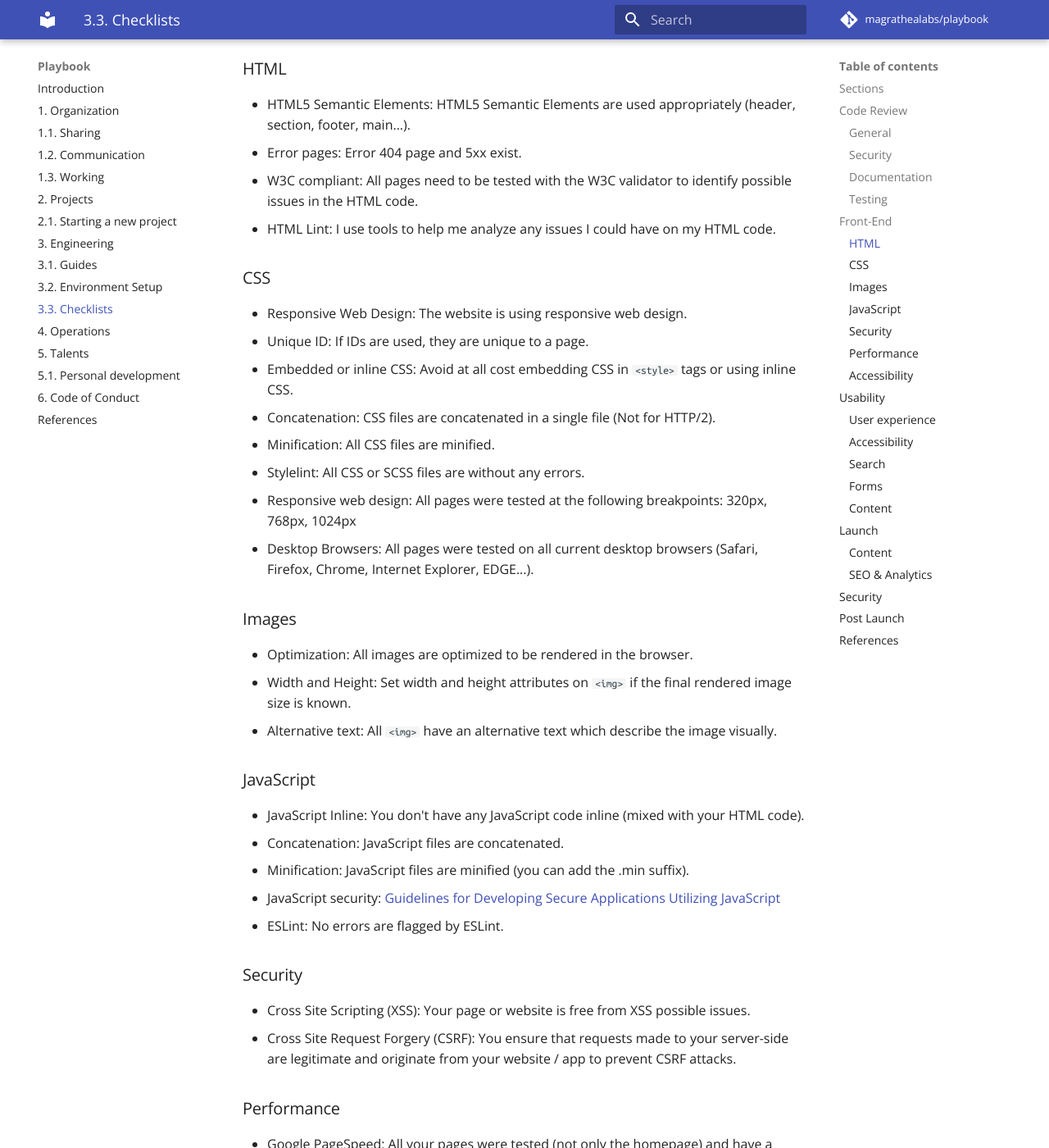
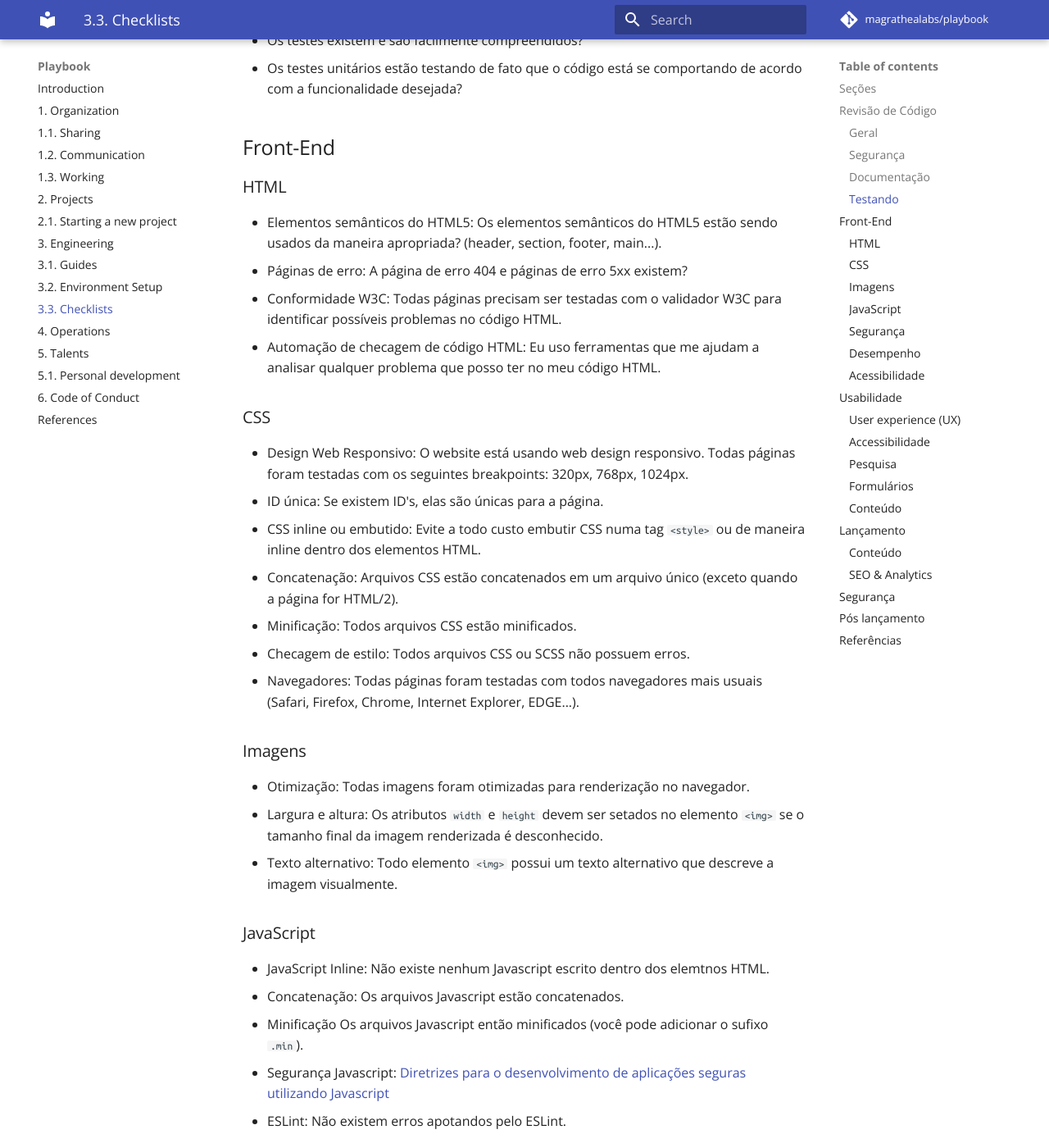
Before and after one commit to magrathealabs/playbook, an MkDocs documentation site: the page built from docs/3.3-checklists.md, in a window 1280 px wide and 1400 px high, scrolled down 1526 px. Shown: the whole window at 82% size. Built offline with MkDocs 1.6.1 and Material for MkDocs 9.7.7, drawn with Linux system fonts in a browser that asks for light colours; comment, search, counter and statistics services are not loaded; some of the changed text lies outside the part shown.

Commit message:
Translated section 3.3

```diff
--- a/docs/3.3-checklists.md
+++ b/docs/3.3-checklists.md
@@ -1,163 +1,164 @@
-# Development Checklists
+# Diretrizes de Desenvolvimento
 
-All good software must follow some guidelines. Here are the checklists that we at MLabs try to accomplish in our projects. They are not limited to developers; designers and bussiness people are also involved in this process.
+Todo bom software precisa seguir algumas diretrizes. Aqui estão algumas diretrizes que nós na Mlabs tentamos seguir em nossos projetos. Essas diretrizes não são voltadas somente para desenvolvedores. Designers e gestores de negócio também estão envolvidos nesse processo.
 
-Note that each project has its pecularities and therefore may not need to follow all the guidelines. An example would be a bot in Messenger; it doesn't need to take into consideration the Front-End section regarding Meta Tags and CSS testing.
+Note que cada projeto tem suas peculiaridades e por causa disso talvez não siga todas diretrizes expostas. Um exemplo seria um bot do Messenger, ele não precisa levar em consideração a seção de Front-End relacionada a Meta Tags e testes CSS.
 
-## Sections
+## Seções
 
-- [Code Review](#code-review)
+- [Revisão de Código](#code-review)
 - [Front End](#front-end)
-- [Usability](#usability)
-- [Launch](#launch)
-- [References](#references)
+- [Usabilidade](#usability)
+- [Lançamento](#launch)
+- [Segurança](#security)
+- [Pós lançamento](#post-launch)
+- [Referências](#references)
 
-## Code Review
+## Revisão de Código
 
-### General
+### Geral
 
-* Does the code work? Does it perform its intended function? Is the logic correct?
-* Is all the code easily understood?
-* Does it conform to our agreed coding conventions? These will usually cover location of braces, variable and function names, line length, indentations, formatting, and comments.
-* Is there any redundant or duplicate code?
-* Is there any commented out code?
+* O código funciona? Ele se comporta de acordo com a função pretendida? A lógica está correta?
+* O código é facilmente entendido?
+* Ele está em conformidade com as convenções de código acordadas? Essas convenções geralmente envolvem localicação das chaves, nomes das funções e variáveis, tamanho de linha, indentação, formatação e comentários.
+* Existe algum código redundante ou duplicado?
+* Algum código está desabilitado por um comentário?
 
-### Security
+### Segurança
 
-* Are all data inputs checked (for the correct type, length, format, and range) and encoded?
-* Are invalid parameter values handled?
+* Todos os dados informados foram checados (tipo correto, tamanho, formato e alcance) e codificados?
+* Parâmetros com dados inválidos estão sendo tratados?
 
-### Documentation
+### Documentação
 
-* Is any unusual behavior or edge-case handling described?
-* Are data structures and units of measurement explained?
-* Is there any incomplete code? If so, should it be removed or flagged with a suitable marker like ‘TODO’
+* Existe algum comportamento incomum ou caso isolado descrito?
+* As estruturas de dados e unidades de medida foram explicadas?
+* Existe algum código incompleto? Caso sim, ele deve ser removido ou marcado com alguma informação adequada como 'TODO'.
 
-### Testing
+### Testando
 
-* Is the code testable? For example: don’t add too many or hide dependencies, unable to initialize objects, test frameworks can use methods.
-* Do tests exist and are they comprehensive?
-* Do unit tests actually test that the code is performing the intended functionality?
+* O código é testável? Por exemplo: não adicione ou esconda muitas dependências, é impossível inicializar algum objeto, frameworks de testes podem usar métodos.
+* Os testes existem e são facilmente compreendidos?
+* Os testes unitários estão testando de fato que o código está se comportando de acordo com a funcionalidade desejada?
 
 ## Front-End
 
 ### HTML
 
-* HTML5 Semantic Elements: HTML5 Semantic Elements are used appropriately (header, section, footer, main...).
-* Error pages: Error 404 page and 5xx exist.
-* W3C compliant: All pages need to be tested with the W3C validator to identify possible issues in the HTML code.
-* HTML Lint: I use tools to help me analyze any issues I could have on my HTML code.
+* Elementos semânticos do HTML5: Os elementos semânticos do HTML5 estão sendo usados da maneira apropriada? (header, section, footer, main...).
+* Páginas de erro: A página de erro 404 e páginas de erro 5xx existem?
+* Conformidade W3C: Todas páginas precisam ser testadas com o validador W3C para identificar possíveis problemas no código HTML.
+* Automação de checagem de código HTML: Eu uso ferramentas que me ajudam a analisar qualquer problema que posso ter no meu código HTML.
 
 ### CSS
 
-* Responsive Web Design: The website is using responsive web design.
-* Unique ID: If IDs are used, they are unique to a page.
-* Embedded or inline CSS: Avoid at all cost embedding CSS in `<style>` tags or using inline CSS.
-* Concatenation: CSS files are concatenated in a single file (Not for HTTP/2).
-* Minification: All CSS files are minified.
-* Stylelint: All CSS or SCSS files are without any errors.
-* Responsive web design: All pages were tested at the following breakpoints: 320px, 768px, 1024px
-* Desktop Browsers: All pages were tested on all current desktop browsers (Safari, Firefox, Chrome, Internet Explorer, EDGE...).
+* Design Web Responsivo: O website está usando web design responsivo. Todas páginas foram testadas com os seguintes breakpoints: 320px, 768px, 1024px.
+* ID única: Se existem ID's, elas são únicas para a página.
+* CSS inline ou embutido: Evite a todo custo embutir CSS numa tag `<style>` ou de maneira inline dentro dos elementos HTML.
+* Concatenação: Arquivos CSS estão concatenados em um arquivo único (exceto quando a página for HTML/2).
+* Minificação: Todos arquivos CSS estão minificados.
+* Checagem de estilo: Todos arquivos CSS ou SCSS não possuem erros.
+* Navegadores: Todas páginas foram testadas com todos navegadores mais usuais (Safari, Firefox, Chrome, Internet Explorer, EDGE...).
 
-### Images
+### Imagens
 
-* Optimization: All images are optimized to be rendered in the browser.
-* Width and Height: Set width and height attributes on `<img>` if the final rendered image size is known.
-* Alternative text: All `<img>` have an alternative text which describe the image visually.
+* Otimização: Todas imagens foram otimizadas para renderização no navegador.
+* Largura e altura: Os atributos `width` e `height` devem ser setados no elemento `<img>` se o tamanho final da imagem renderizada é desconhecido.
+* Texto alternativo: Todo elemento `<img>` possui um texto alternativo que descreve a imagem visualmente.
 
 ### JavaScript
 
-* JavaScript Inline: You don't have any JavaScript code inline (mixed with your HTML code).
-* Concatenation: JavaScript files are concatenated.
-* Minification: JavaScript files are minified (you can add the .min suffix).
-* JavaScript security: [Guidelines for Developing Secure Applications Utilizing JavaScript](https://www.owasp.org/index.php/DOM_based_XSS_Prevention_Cheat_Sheet#Guidelines_for_Developing_Secure_Applications_Utilizing_JavaScript)
-* ESLint: No errors are flagged by ESLint.
+* JavaScript Inline: Não existe nenhum Javascript escrito dentro dos elemtnos HTML.
+* Concatenação: Os arquivos Javascript estão concatenados.
+* Minificação Os arquivos Javascript então minificados (você pode adicionar o sufixo `.min`).
+* Segurança Javascript: [Diretrizes para o desenvolvimento de aplicações seguras utilizando Javascript](https://www.owasp.org/index.php/DOM_based_XSS_Prevention_Cheat_Sheet#Guidelines_for_Developing_Secure_Applications_Utilizing_JavaScript)
+* ESLint: Não existem erros apotandos pelo ESLint.
 
-### Security
+### Segurança
 
-* Cross Site Scripting (XSS): Your page or website is free from XSS possible issues.
-* Cross Site Request Forgery (CSRF): You ensure that requests made to your server-side are legitimate and originate from your website / app to prevent CSRF attacks.
+* Cross Site Scripting (XSS): Sua página ou website está livre de possíveis problemas XSS.
+* Cross Site Request Forgery (CSRF): Você garante que as requisições sendo feitas ao servidor são legitimas e tem origem de seu website/app para evitar ataques CSRF.
 
-### Performance
+### Desempenho
 
-* Google PageSpeed: All your pages were tested (not only the homepage) and have a score of at least 90/100.
+* Google PageSpeed: Todas suas páginas foram testadas (não só sua homepage) e possuem uma avaliação de no mínimo 90/100.
 
-### Accessibility
+### Acessibilidade
 
-* H1: All pages have an H1 which is not the title of the website.
-* Headings: Headings should be used properly and in the right order (H1 to H6).
-* Label: A label is associated with each input form element.
+* H1: Todas as páginas possuem um H1 que não é o título do website.
+* Headings: Headings devem ser usados de maneira apropriada e na ordem correta (H1 até H6).
+* Label: Cada label está corretamente associada a um elemento `input` de um formulário.
 
-## Usability
+## Usabilidade
 
-### User experience
+### User experience (UX)
 
-* Registering provides value to users. Unnecessary registration is avoided.
-* Sample content. For example there is a sample newsletter next to a newsletter sign up form.
-* Transparent pricing. There are no hidden costs or surprises in the terms.
+* Registrar-se é um processo que rende valor para o usuário. Processos de registro desnecessário são evitados.
+* Conteúdo de amostra. Por exemplo, existe uma amostra de newsletter ao lado de um formulaŕio que registra o interesse de um usuário a essa newsletter.
+* Precificação transparente. Não existem custos ocultos ou surpresas nos termos oferecidos ao usuário.
 
-### Accessibility
+### Accessibilidade
 
-* Alt attributes are provided for non-text elements, such as images and maps.
-* Accessible navigation. Site can be navigated with a keyboard, without using a mouse.
-* Links, buttons and checkboxes are easily clickable.
+* Atributos alternativos são oferecidos para elementos não textuais, como imagens e mapas.
+* Navegação acessível. O site pode ser navegado com o teclado, sem a necessidade do mouse.
+* Links, botões e checkboxes são facilmente clicáveis.
 
-### Search
+### Pesquisa
 
-* There is a search feature, in case of a large website.
-* Search is available on every page, not just the homepage.
-* Search box is wide enough, so that users can see what they've typed.
+* Existe uma funcionalidade de pesquisa, no caso de um website grande.
+* A pesquisa está disponivel em toda página, não só na homepage.
+* O campo de pesquisa é grande o suficiente, para que os usuários consigam ver o que estão digitando.
 
-### Forms
+### Formulários
 
-* Long dropdown menus are avoided. Instead users can input text.
-* Form submission is confirmed, so that the user knows data was successfully sent.
-* Error messages are shown next to the input field, not just on top of the page.
+* Menus longos que abrem para baixo são evitados. No lugar deles optamos por campos de input que permitem ao usuário digitar o texto.
+* A submissão de um formulário é confirmada, para que o usuário saiba que o envio ocorreu com sucesso.
+* Mensagens de erro são mostradas ao lado do campo de input, não apenas no topo da página.
 
-### Content
+### Conteúdo
 
-* Contrast. There is adequate contrast between the text and background.
-* Content is scannable. There are short paragraphs, descriptive headings, lists and images.
-* Use of uppercase letters in prose text is avoided. Uppercase is used only for formatting.
+* Contraste. Existe um contraste adequado entre o texto e o fundo.
+* O conteúdo é escaneável. Existem parágrafos curtos, headings descritivos, listas e imagens.
+* O uso de texto em caixa alta é evitado em conteúdo que está na forma de prosa. A caixa alta é usada apenas para formatação.
 
-## Launch
+## Lançamento
 
-### Content
+### Conteúdo
 
-* All text free from spelling errors
-* Page and content formatting appropriate on all pages
-* All pages have content
-* Privacy Policy included (Generate one at getterms.io)
-* Favicon created and displays correctly (retina included)
-* Footer includes copyright statement
-* 404 page exists and informative
+* Todo texto está livre de erros gramaticais.
+* A formatação da página e do conteúdo são apropriadas para todas as páginas.
+* Todas as páginas possuem conteúdo.
+* A política de privacidade está inclusa (gere uma em getterms.io).
+* O Favicon criado está aparecendo corretamente (incluindo a retina).
+* O Footer incluí a informação de copyright.
+* A página 404 existe e é informativa.
 
 ### SEO & Analytics
 
-* Page titles are descriptive and SEO friendly
-* Meta data included and appropriate
-* XML sitemap has been generated and added to root of website
-* robots.txt is generated and added to root of website
-* 301 redirects for existing website are prepared and in place
-* Website can be accessed by search engines (remove noindex, nofollow for pages)
-* Google Analytics and relevant analytics/tracking tools installed
+* Os títulos das páginas são descritivos e amigáveis.
+* Meta-dados estão inclusos e são apropriados.
+* O sitemap XML foi gerado e adicionado à página raiz do website.
+* O arquivo `robots.txt` foi gerado e adicionado à página raiz do website.
+* Respostas 301 redirecionam para websites que existem.
+* O website pode ser acessado por mecanismos de busca (remova `noindex`, `nofollow` das páginas).
+* Google Analytics e outras ferramentas de analytics/tracking foram instaladas.
 
-## Security
+## Segurança
 
-* Secure areas are locked down and not accessible by search engines
-* SSL Certificate is requested
+* Áreas sensíveis estão bloqueadas e são inacessíveis a mecanismos de busca.
+* O certificado SSL é requisitado.
 
-## Post Launch
+## Pós lançamento
 
-* Ensure site is visible to search engines
-* SSL certificates successfully installed
-* Images, media and links reference live URL
-* Webfonts set to production (as required)
-* 301 redirects are in place and working correctly
-* Website URL and sitemap has been submitted to Google
-* Analytics has been setup and integrated into website
+* Garanta que o site é visivel a mecanismos de busca.
+* Certificados SSL foram instalados com sucesso.
+* Imagens, mídia e links fazem referência a URL's reais.
+* Webfonts foram setadas para produção (de acordo com os requerimentos).
+* Redirecionamentos 301 foram posicionados e estão funcionando corretamente.
+* A URL do website e seu sitemap foram submetidos ao Google.
+* A Analytics foi configurada e integrada ao website.
 
-## References
+## Referências
 
 * [Stop More Bugs with our Code Review Checklist](http://blog.fogcreek.com/increase-defect-detection-with-our-code-review-checklist-example/)
 * [Front-End Checklist](https://github.com/thedaviddias/Front-End-Checklist)
```
